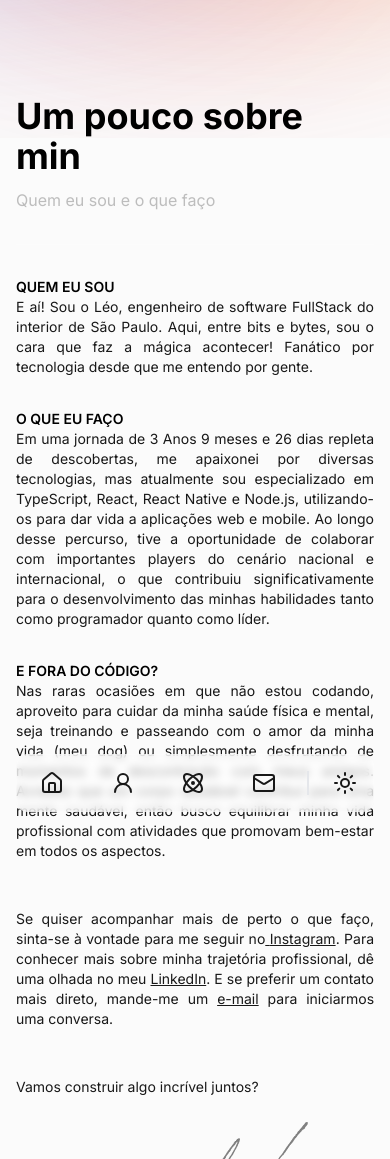
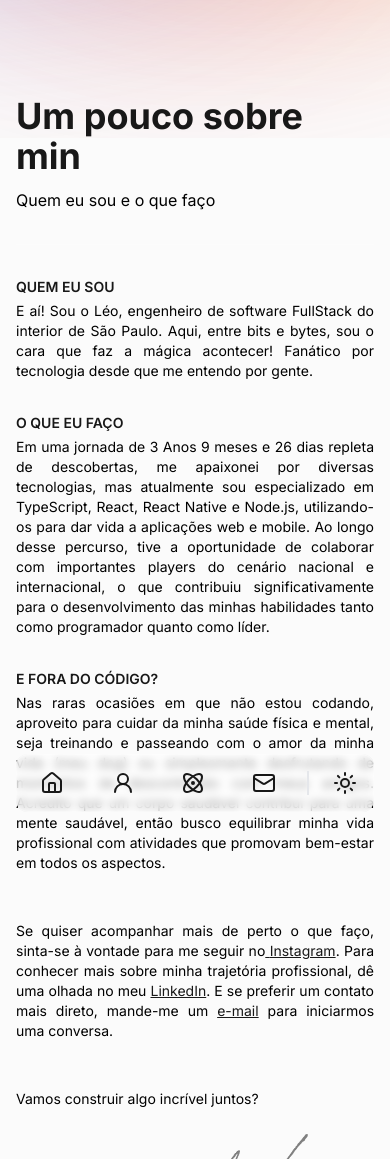
Before and after one commit to LeonardoWlopes/leonardolopes.tech, a Next.js app: page /about in a window 390 px wide. Shown: the top 1159 px of the page. Built offline with nearby package versions, Linux system fonts and the light colour scheme; no server answers.

Commit message:
feat: about light theme

```diff
--- a/src/app/about/page.tsx
+++ b/src/app/about/page.tsx
@@ -26,34 +26,34 @@ export const revalidate = 60 * 60 * 12 // 12 hours
 export default function About() {
 	return (
 		<div className="flex w-full max-w-limit flex-col">
-			<h1 className="mb-3 font-bold text-4xl text-secondary md:text-6xl sm:text-5xl">
+			<h1 className="mb-3 font-bold text-4xl text-primary md:text-6xl sm:text-5xl">
 				Um pouco sobre min
 			</h1>
 
-			<h2 className="text-medium-gray md:text-2xl sm:text-xl">
+			<h2 className="dark:text-medium-gray md:text-2xl sm:text-xl">
 				Quem eu sou e o que faço
 			</h2>
 
 			<hr className="my-8 border-white/10 md:my-16" />
 
 			<div className="grid gap-2 md:grid-cols-[2fr_1fr]">
-				<div className="mb-8 text-justify text-sm md:mb-0 sm:text-base">
-					<span className="mb-2 font-semibold text-primary/40 uppercase">
+				<div className="mb-8 flex flex-col text-justify text-sm md:mb-0 sm:text-base">
+					<span className="mb-1 font-semibold text-onyx uppercase dark:text-medium-gray">
 						quem eu sou
 					</span>
 
-					<p className="mb-8 text-primary">
+					<p className="mb-8 dark:text-dark-gray">
 						E aí! Sou o Léo, engenheiro de software FullStack do
 						interior de São Paulo. Aqui, entre bits e bytes, sou o
 						cara que faz a mágica acontecer! Fanático por tecnologia
 						desde que me entendo por gente.
 					</p>
 
-					<span className="mb-2 font-semibold text-primary/40 uppercase">
+					<span className='mb-1 font-semibold text-onyx uppercase dark:text-medium-gray'>
 						O que eu faço
 					</span>
 
-					<p className="mb-8 text-primary">
+					<p className="mb-8 dark:text-dark-gray">
 						Em uma jornada de <Timer /> repleta de descobertas, me
 						apaixonei por diversas tecnologias, mas atualmente sou
 						especializado em TypeScript, React, React Native e
@@ -65,11 +65,11 @@ export default function About() {
 						programador quanto como líder.
 					</p>
 
-					<span className="mb-2 font-semibold text-primary/40 uppercase">
+					<span className='mb-1 font-semibold text-onyx uppercase dark:text-medium-gray'>
 						E fora do código?
 					</span>
 
-					<p className="mb-12 text-primary">
+					<p className="mb-12 dark:text-dark-gray">
 						Nas raras ocasiões em que não estou codando, aproveito
 						para cuidar da minha saúde física e mental, seja
 						treinando e passeando com o amor da minha vida (meu dog)
@@ -80,7 +80,7 @@ export default function About() {
 						promovam bem-estar em todos os aspectos.
 					</p>
 
-					<p className="mb-12 text-primary [&>a]:text-secondary [&>a]:underline">
+					<p className='mb-12 [&>a]:text-primary dark:text-dark-gray [&>a]:underline'>
 						Se quiser acompanhar mais de perto o que faço, sinta-se
 						à vontade para me seguir no
 						<Link href={CONSTANTS.INSTAGRAM_URL} target="_blank">
@@ -102,7 +102,7 @@ export default function About() {
 						para iniciarmos uma conversa.
 					</p>
 
-					<p className="mb-8 text-primary">
+					<p className="mb-8 dark:text-dark-gray">
 						Vamos construir algo incrível juntos?
 					</p>
 
--- a/src/app/contact/page.tsx
+++ b/src/app/contact/page.tsx
@@ -18,7 +18,7 @@ export const metadata: Metadata = {
 export default function Contact() {
 	return (
 		<div className="flex w-full max-w-limit flex-col">
-			<h1 className="mb-3 font-bold text-4xl text-secondary md:text-6xl sm:text-5xl">
+			<h1 className="mb-3 font-bold text-4xl text-primary md:text-6xl sm:text-5xl">
 				Entre em contato
 			</h1>
 
--- a/src/app/page.tsx
+++ b/src/app/page.tsx
@@ -33,7 +33,7 @@ export default function Home() {
 
 				<div className="m-auto flex max-w-64 flex-col gap-4 sm:m-0 sm:max-w-full sm:flex-row">
 					<Link href={env.CV_URL} target="_blank">
-						<Button className="w-full"  data-cy="resume-button">
+						<Button className="w-full" data-cy="resume-button">
 							Veja meu currículo
 						</Button>
 					</Link>
--- a/src/app/technologies/page.tsx
+++ b/src/app/technologies/page.tsx
@@ -48,7 +48,7 @@ const CATEGORIES = [
 export default function Tech() {
 	return (
 		<div className="flex w-full max-w-limit flex-col">
-			<h1 className="mb-3 font-bold text-4xl text-secondary md:text-6xl sm:text-5xl">
+			<h1 className="mb-3 font-bold text-4xl text-primary md:text-6xl sm:text-5xl">
 				Tecnologias
 			</h1>
 
--- a/src/components/button.tsx
+++ b/src/components/button.tsx
@@ -16,7 +16,8 @@ const buttonVariants = cva(
 			variant: {
 				primary:
 					'bg-gradient-to-b from-[#1a1a1a] to-[#131313] transition-colors duration-500 ease-in-out hover:from-[#131313] hover:to-[#1a1a1a] text-white',
-				secondary: 'dark:text-secondary dark:bg-onyx bg-faint-white dark:hover:bg-onyx/80',
+				secondary:
+					'dark:text-secondary dark:bg-onyx bg-faint-white dark:hover:bg-onyx/80',
 			},
 		},
 	},
--- a/src/components/footer.tsx
+++ b/src/components/footer.tsx
@@ -31,11 +31,11 @@ export function Footer() {
 				<div className="flex flex-col">
 					<Image src={signature} alt="Leonardo Lopes" width={200} />
 
-					<p className="mb-8 text-onyx dark:text-dark-gray/50 text-sm sm:mb-auto">
+					<p className="mb-8 text-onyx text-sm sm:mb-auto dark:text-dark-gray/50">
 						Obrigado por vir 😁
 					</p>
 
-					<p className="text-onyx dark:text-dark-gray/50 text-sm">
+					<p className="text-onyx text-sm dark:text-dark-gray/50">
 						© {currentYear} Leonardo Lopes. Todos os direitos
 						reservados.
 					</p>
@@ -43,7 +43,9 @@ export function Footer() {
 
 				<div className="flex gap-16 text-base text-light-gray sm:gap-32">
 					<div className="flex flex-col">
-						<span className="mb-8 dark:text-primary font-bold text-onyx">Links</span>
+						<span className="mb-8 font-bold text-onyx dark:text-primary">
+							Links
+						</span>
 
 						<ul
 							className="flex flex-col gap-3"
@@ -52,7 +54,7 @@ export function Footer() {
 							{NAV_LINKS.map(({ href, label }) => (
 								<li key={label}>
 									<Link
-										className="dark:text-light-gray text-onyx"
+										className="text-onyx dark:text-light-gray"
 										href={href}
 									>
 										{label}
@@ -63,7 +65,9 @@ export function Footer() {
 					</div>
 
 					<div className="flex flex-col">
-						<span className="mb-8 dark:text-primary font-bold text-onyx">Fora Daqui</span>
+						<span className="mb-8 font-bold text-onyx dark:text-primary">
+							Fora Daqui
+						</span>
 
 						<ul
 							className="flex flex-col gap-3"
@@ -72,7 +76,7 @@ export function Footer() {
 							{ELSE_WHERE_LINKS.map(({ href, label }) => (
 								<li key={label}>
 									<Link
-										className="dark:text-light-gray text-onyx"
+										className="text-onyx dark:text-light-gray"
 										href={href}
 										target="_blank"
 									>
--- a/src/components/know-card.tsx
+++ b/src/components/know-card.tsx
@@ -19,7 +19,7 @@ export function KnowCard({
 }: IKnowCardProps) {
 	return (
 		<Link
-			className='relative flex aspect-square w-full max-w-[500px] flex-col items-center overflow-hidden rounded-[40px] bg-card pt-16 shadow-2xl'
+			className="relative flex aspect-square w-full max-w-[500px] flex-col items-center overflow-hidden rounded-[40px] bg-card pt-16 shadow-2xl"
 			href={href}
 			data-cy="know-card"
 		>
--- a/src/components/theme-switch.tsx
+++ b/src/components/theme-switch.tsx
@@ -22,7 +22,7 @@ export function ThemeSwitch() {
 	return (
 		<div className="text-primary dark:text-light-gray">
 			<Moon
-				className='hidden cursor-pointer dark:flex'
+				className="hidden cursor-pointer dark:flex"
 				onClick={handleLightTheme}
 			/>
 
```
Also changed, not shown: biome.json (line endings or trailing spaces).
